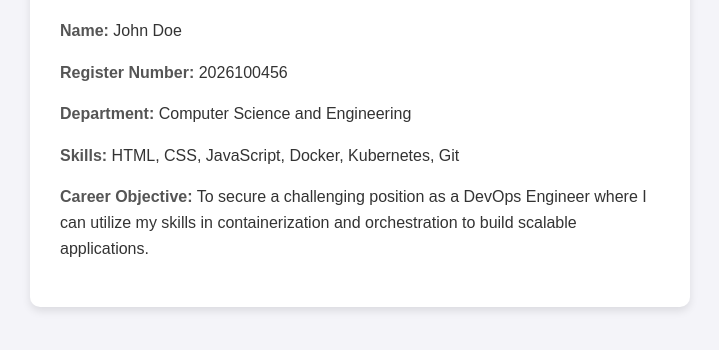
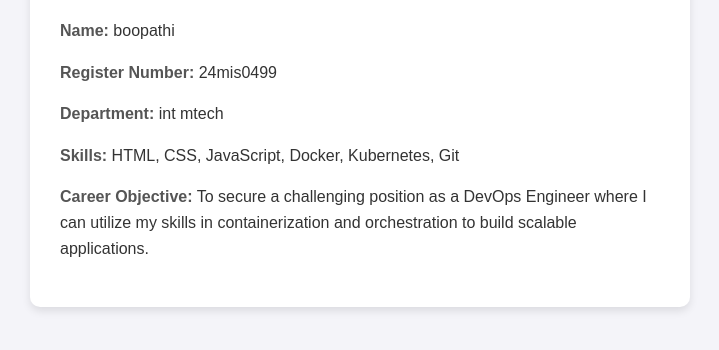
Before and after one commit to boopathi66/personal-web, a plain HTML site: page index.html in a window 1280 px wide. Shown: the part 146-496 px from the top of the page, without its empty margins (10-729 px from the left). Drawn offline with Linux system fonts and the light colour scheme.

Commit message:
Update personal profile information

```diff
--- a/index.html
+++ b/index.html
@@ -14,9 +14,9 @@
 <body>
     <div class="container">
         <h1>Personal Profile</h1>
-        <p><span class="info-label">Name:</span> John Doe</p>
-        <p><span class="info-label">Register Number:</span> 2026100456</p>
-        <p><span class="info-label">Department:</span> Computer Science and Engineering</p>
+        <p><span class="info-label">Name:</span> boopathi</p>
+        <p><span class="info-label">Register Number:</span> 24mis0499</p>
+        <p><span class="info-label">Department:</span> int mtech</p>
         <p><span class="info-label">Skills:</span> HTML, CSS, JavaScript, Docker, Kubernetes, Git</p>
         <p><span class="info-label">Career Objective:</span> To secure a challenging position as a DevOps Engineer where I can utilize my skills in containerization and orchestration to build scalable applications.</p>
     </div>
```
